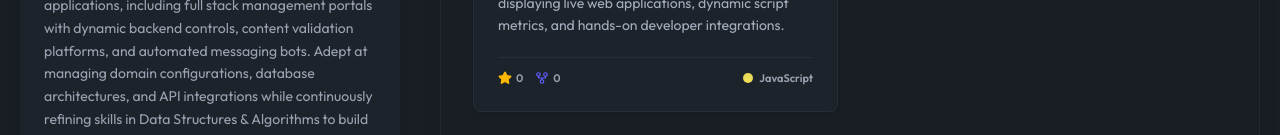
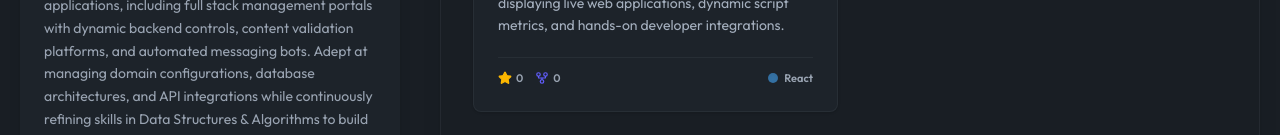
Before and after one commit to axinyyyx/portfolio-git-ui, a React (Vite) app: page / in a window 1280 px wide. Shown: the part 658-793 px from the top of the page. Built offline with nearby package versions, Linux system fonts and the light colour scheme.

Commit message:
Update projects.js

```diff
--- a/src/data/projects.js
+++ b/src/data/projects.js
@@ -41,9 +41,9 @@ export const projects = {
       description: "Created a professional responsive portfolio site displaying live web applications, dynamic script metrics, and hands-on developer integrations.",
       stars: 0,
       forks: 0,
-      language: "JavaScript",
-      languageColor: "#f1e05a",
-      url: "https://github.com/rishabhsahill/Personal-Portfolio-Website"
+      language: "React",
+      languageColor: "#3572A5",
+      url: "https://github.com/rishabhsahill/portfolio-git-ui"
     }
   ],
   customProjects: [
@@ -69,7 +69,7 @@ export const projects = {
       name: "Personal Portfolio",
       description: "Sleek portfolio platform showcasing active integrations, live scripts, metrics logging, and contact pathways.",
       thumbnail: "https://img.freepik.com/free-vector/illustration-gallery-icon_53876-27002.jpg",
-      url: "http://rishabhsahil.tech"
+      url: "http://rishabhsahil.in"
     }
   ],
   publications: [], // Empty since no academic publications are listed
```
